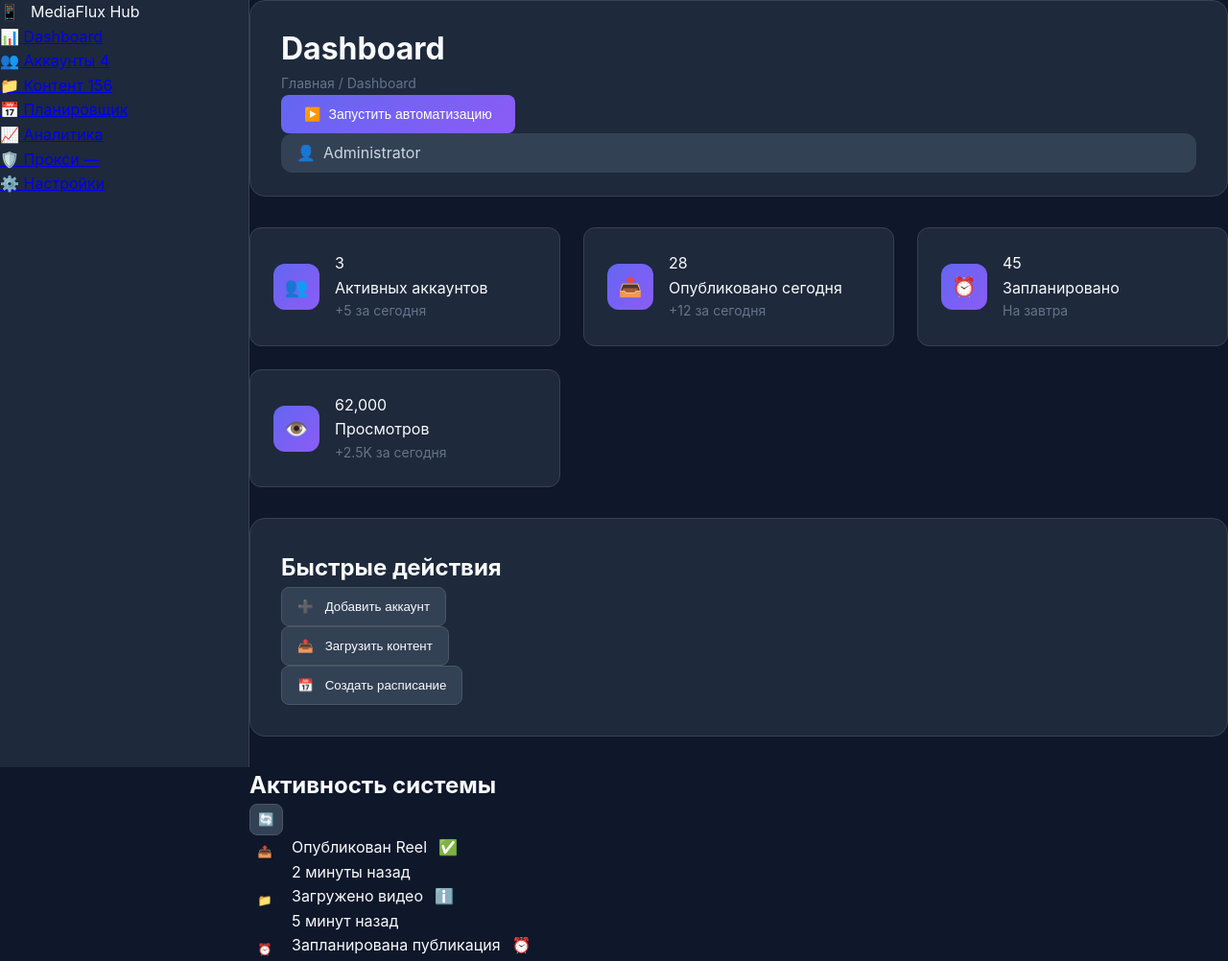
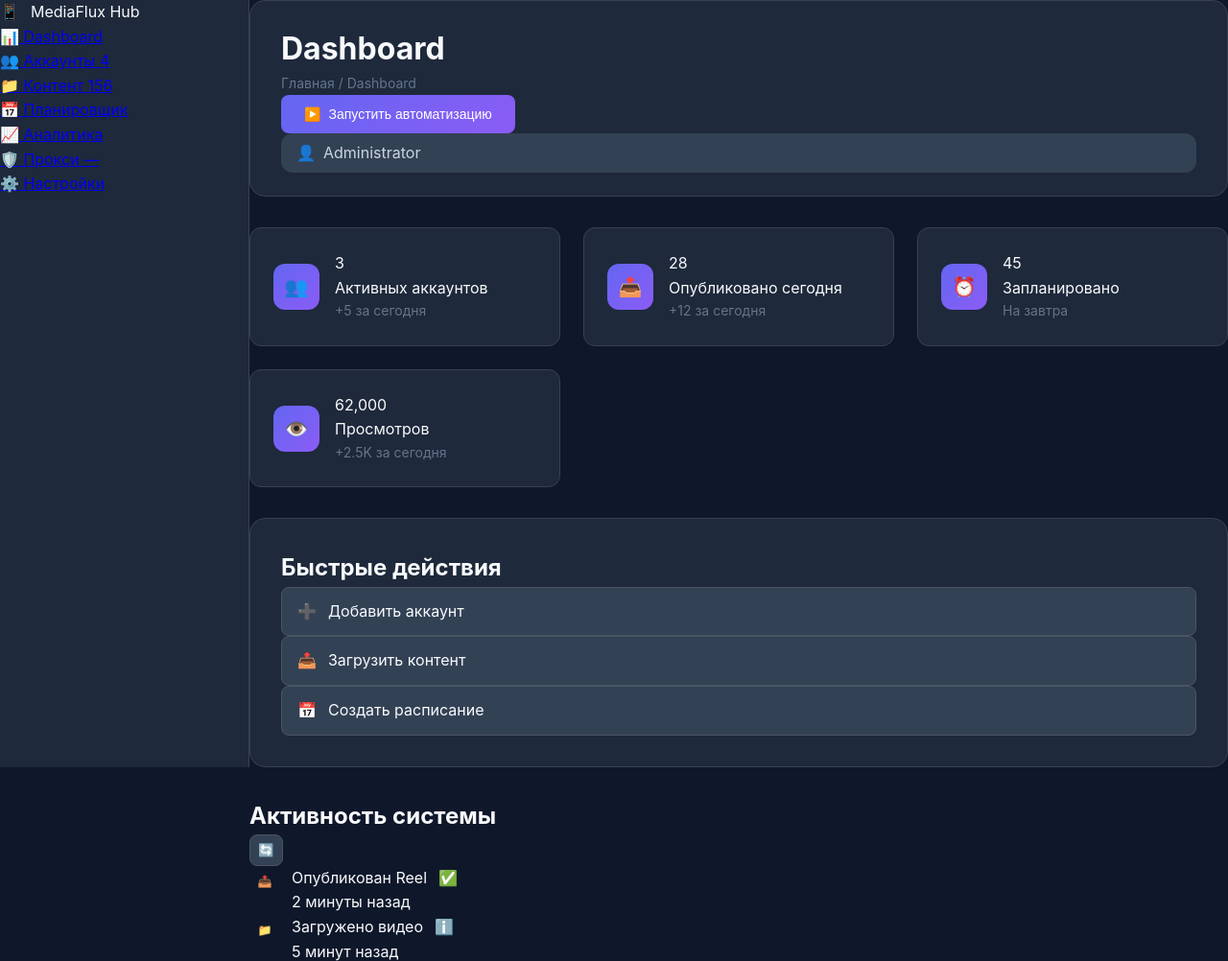
Before and after one commit to Maks1122n/avtomatvideo50, a FastAPI app: page /dashboard in a window 1280 px wide. Shown: the top 1002 px of the page at 96% size. Run offline with FastAPI, Linux system fonts and the light colour scheme.

Commit message:
🔧 FIX: Remove hash routing, fix navigation to working pages - FINAL SOLUTION

```diff
--- a/templates/dashboard.html
+++ b/templates/dashboard.html
@@ -204,7 +204,7 @@
 
             <ul class="nav-menu">
                 <li>
-                    <a href="#" class="nav-link active">
+                    <a href="/" class="nav-link active">
                         <span class="nav-icon">📊</span>
                         Dashboard
                     </a>
@@ -316,20 +316,20 @@
             <div class="content-section">
                 <h2>Быстрые действия</h2>
                 <div class="quick-actions">
-                    <button class="action-btn" onclick="showAddAccountModal()">
+                    <a href="/accounts" class="action-btn">
                         <span class="btn-icon">➕</span>
                         <span class="btn-text">Добавить аккаунт</span>
-                    </button>
+                    </a>
 
-                    <button class="action-btn" onclick="showUploadModal()">
+                    <a href="/content" class="action-btn">
                         <span class="btn-icon">📤</span>
                         <span class="btn-text">Загрузить контент</span>
-                    </button>
+                    </a>
 
-                    <button class="action-btn" onclick="showScheduleModal()">
+                    <a href="/schedule" class="action-btn">
                         <span class="btn-icon">📅</span>
                         <span class="btn-text">Создать расписание</span>
-                    </button>
+                    </a>
                 </div>
             </div>
 
```
